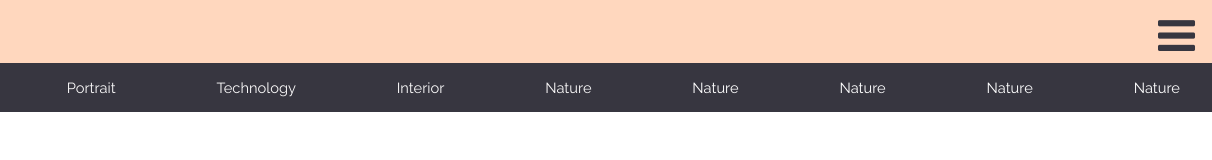
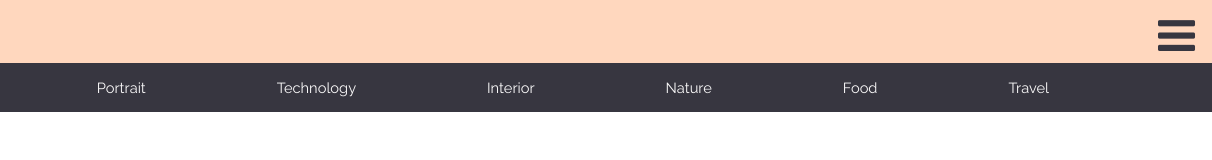
Before and after one commit to IkehAkinyemi/Dotch-project, a plain HTML site: page index.html in a window 1280 px wide. Shown: the top 160 px of the page, 68-1280 px from the left. Drawn offline with Linux system fonts and the light colour scheme.

Commit message:
UI changes

```diff
--- a/index.html
+++ b/index.html
@@ -30,10 +30,9 @@
             <span class="first"><a href="#">Technology</a></span>
             <span class="first"><a href="#">Interior</a></span>
             <span class="first"><a href="#">Nature</a></span>
-            <span class="first">Nature</span>
-            <span class="first">Nature</span>
-            <span class="first">Nature</span>
-            <span class="first">Nature</span>
+            <span class="first"><a href="#">Food</a></span>
+            <span class="first"><a href="#">Travel</a></span>
+            <span class="first"></span>
         </ul>
     </nav>
 </body>
```
